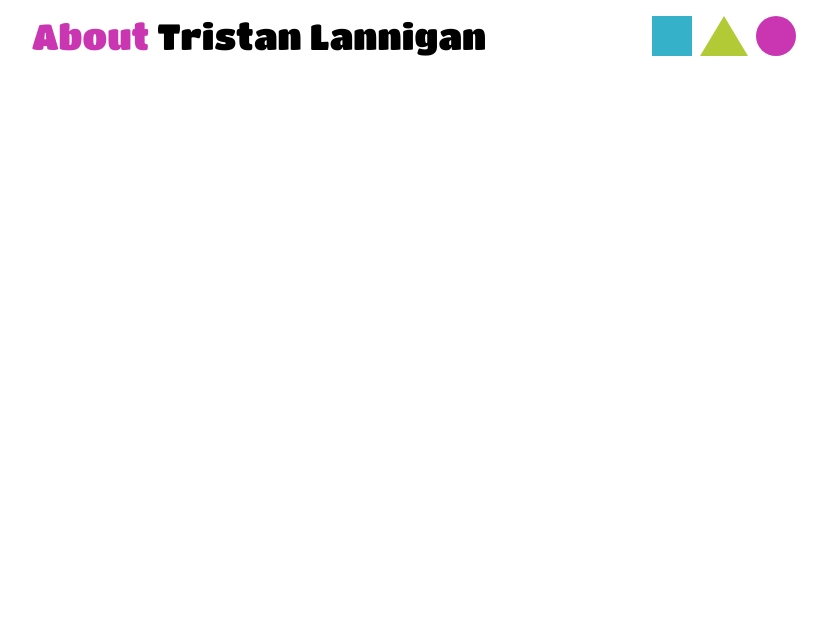
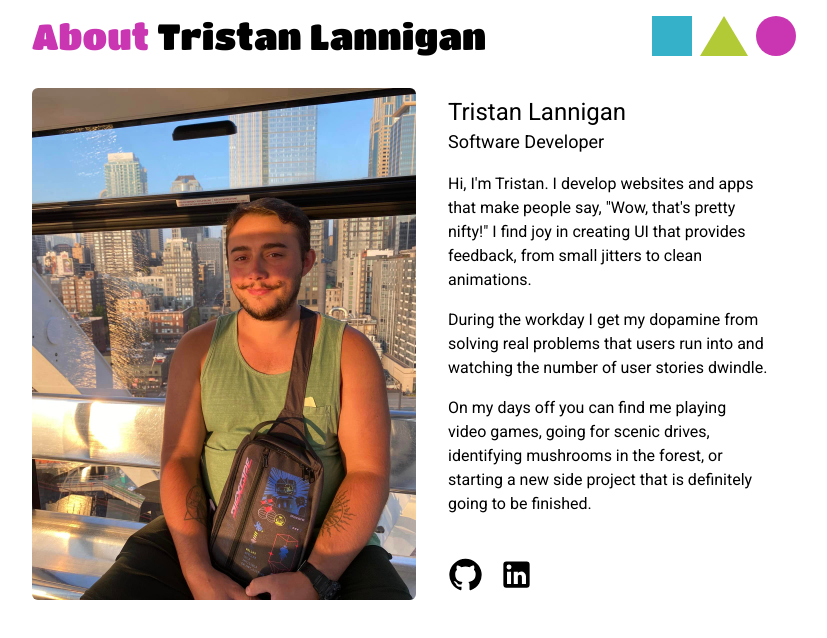
Before and after one commit to tlannigan/portfolio, a Next.js app: page /about in a window 1280 px wide. Shown: the top 638 px of the page, without its empty margins (224-1051 px from the left). Built offline with nearby package versions, Linux system fonts and the light colour scheme.

Commit message:
Add components to about page

```diff
--- a/app/about/page.tsx
+++ b/app/about/page.tsx
@@ -1,5 +1,9 @@
 import Navbar from '@/components/navbar'
 import { Page } from '../enums'
+import Image from 'next/image'
+import me from '@/public/tristanlannigan.jpg'
+import Link from 'next/link'
+import { GitHub, LinkedIn } from '@mui/icons-material'
 
 export default function AboutPage() {
     const page = Page.About
@@ -7,6 +11,28 @@ export default function AboutPage() {
         <div className="min-h-dvh mx-auto py-4 overflow-hidden">
             <div className="xl:container !max-w-screen-md h-full flex flex-col gap-y-8 mx-auto">
                 <Navbar page={page} />
+                <div className='flex flex-wrap p-4 sm:p-0 gap-y-4'>
+                    <div className='sm:basis-1/2'>
+                        <Image src={me} className='rounded-md shrink' alt="Tristan Lannigan" />
+                    </div>
+                    <div className='sm:basis-1/2 p-2 sm:px-8 flex flex-col justify-between'>
+                        <div>
+                            <h2 className='text-2xl'>Tristan Lannigan</h2>
+                            <h3 className='text-lg mb-4'>Software Developer</h3>
+                            <p className='pb-4'>Hi, I&apos;m Tristan. I develop websites and apps that make people say, &quot;Wow, that&apos;s pretty nifty!&quot; I find joy in creating UI that provides feedback, from small jitters to clean animations.</p>
+                            <p className='pb-4'>During the workday I get my dopamine from solving real problems that users run into and watching the number of user stories dwindle.</p>
+                            <p className='pb-4'>On my days off you can find me playing video games, going for scenic drives, identifying mushrooms in the forest, or starting a new side project that is definitely going to be finished.</p>
+                        </div>
+                        <div className='flex gap-x-4'>
+                            <Link href="https://github.com/tlannigan">
+                                <GitHub fontSize="large" />
+                            </Link>
+                            <Link href="https://www.linkedin.com/in/tristanlannigan/">
+                                <LinkedIn fontSize="large" />
+                            </Link>
+                        </div>
+                    </div>
+                </div>
             </div>
         </div>
     )
```
Also changed, not shown: public/tristanlannigan.jpg (added).
